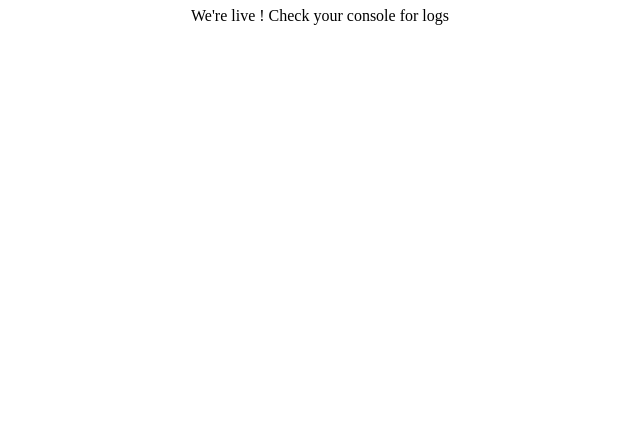
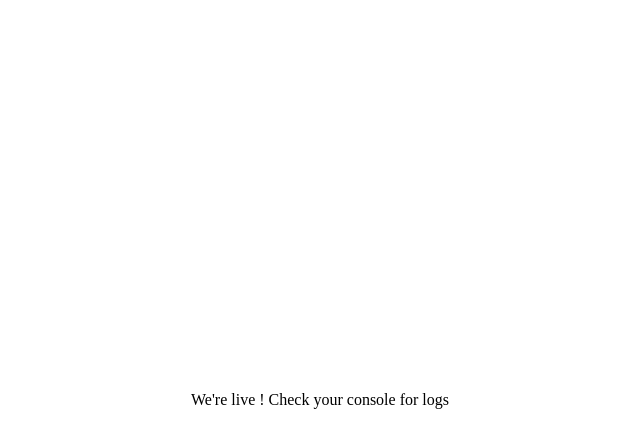
Before and after one commit to Antoine75-JS/html-scss-js-starter, a plain HTML site: page index.html in a window 1280 px wide. Shown: the whole page, without its empty margins (320-960 px from the left). Drawn offline with Linux system fonts and the light colour scheme.

Commit message:
setup sass

```diff
--- a/index.html
+++ b/index.html
@@ -6,12 +6,13 @@
   <meta name="viewport" content="width=device-width, initial-scale=1.0">
   <link rel="stylesheet" href="./src/styles/reset.css">
   <link rel="stylesheet" href="./src/styles/styles.css">
+
+    <!-- App script -->
+    <script src="./src/javascript/app.js" defer></script>
+
   <title>Basic Starter</title>
 </head>
 <body>
   We're live ! Check your console for logs
-
-  <!-- App script -->
-  <script src="./src/javascript/app.js"></script>
 </body>
 </html>
--- a/src/styles/styles.scss
+++ b/src/styles/styles.scss
@@ -1,5 +1,6 @@
 body {
-  display: flex;
-  justify-content: center;
-  padding: 0.5rem 1rem
+  display: grid;
+  place-items: center;
+  padding: 0.5rem 1rem;
+  height: 100vh;
 }
```
Also changed, not shown: src/styles/styles.css, 1 other file.
